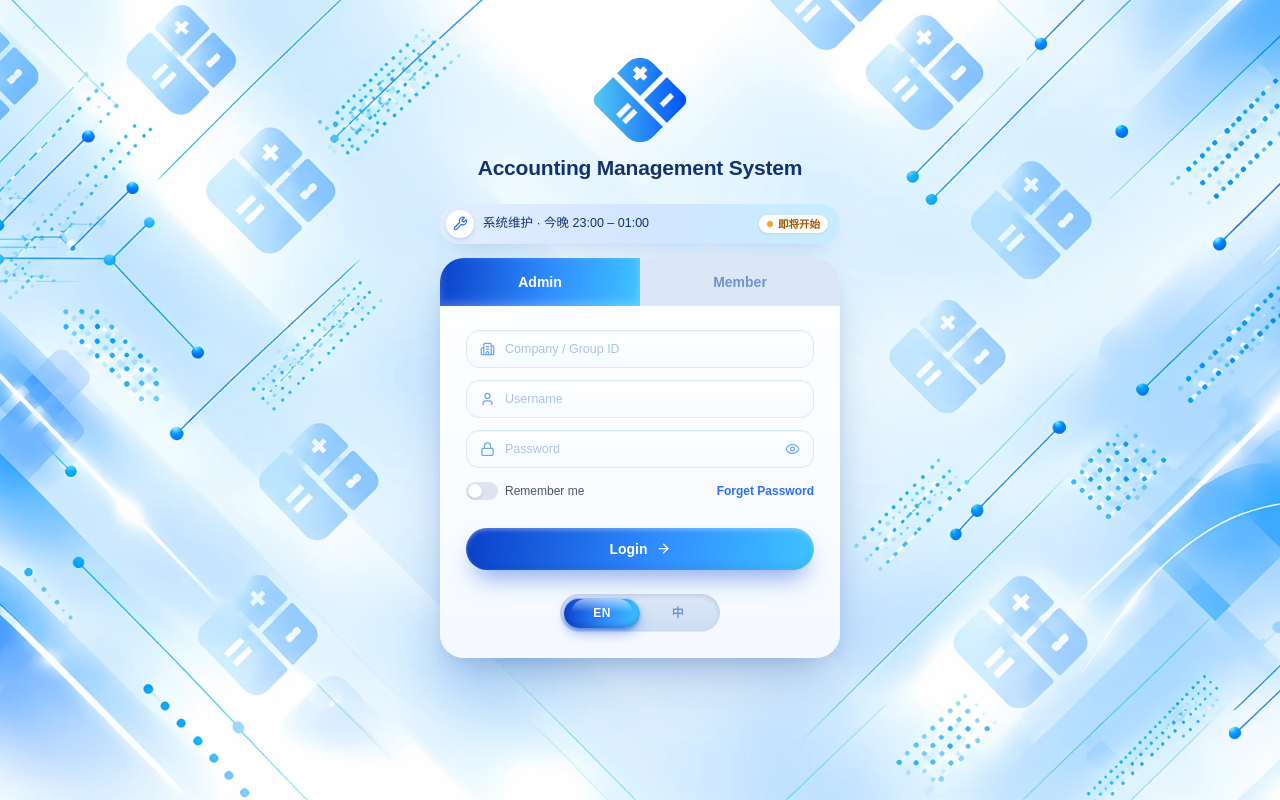
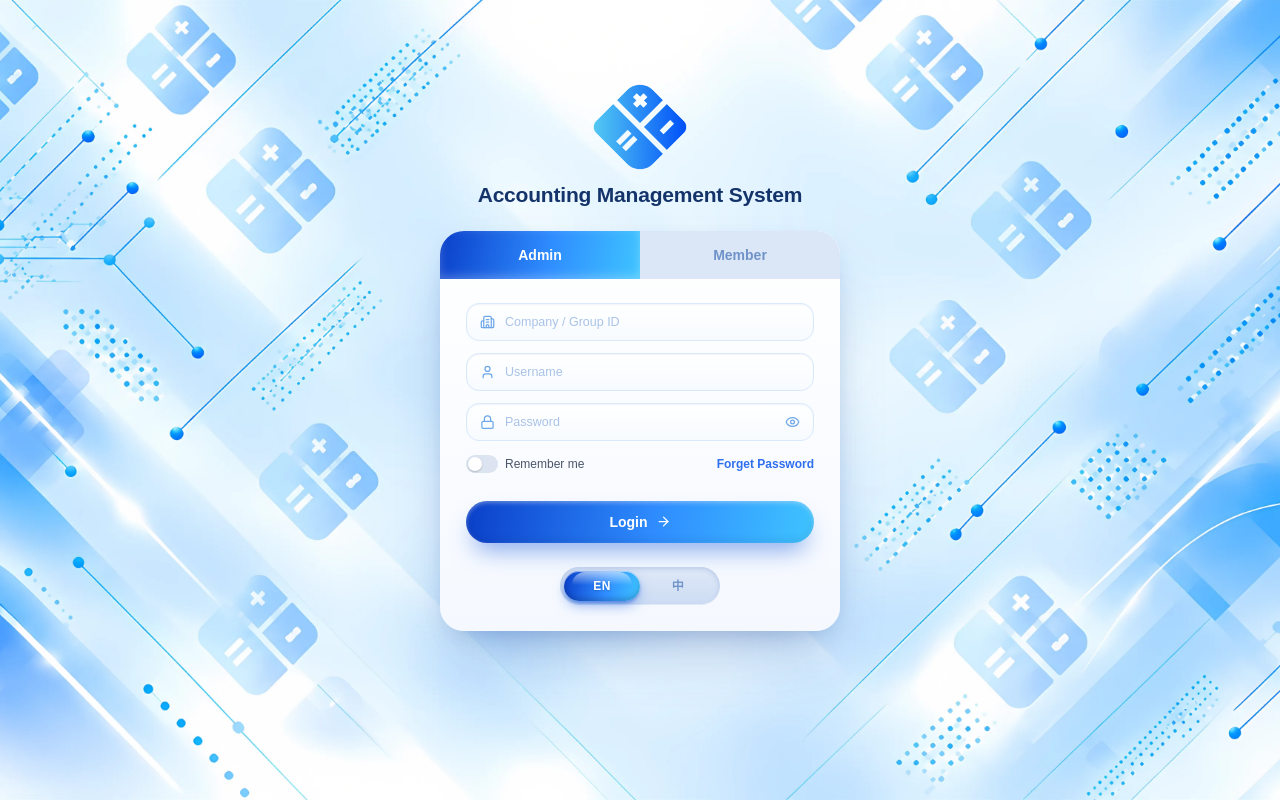
Before and after one commit to Jasonlol63/NewFrontend, a React (Vite) app in the folder frontend/: page /login in a window 1280 px wide. Built offline with nearby package versions, Linux system fonts and the light colour scheme.

Commit message:
hidden announcement design in row 45

```diff
--- a/frontend/src/pages/login/LoginPage.jsx
+++ b/frontend/src/pages/login/LoginPage.jsx
@@ -40,6 +40,9 @@ const LANG_OPTIONS = [
 // it loops back to frame 1 — swap mid-hold, well clear of either edge, so
 // the cut lands on a frame that already looks identical to the static logo
 const LOGO_ANIMATION_MS = 2500;
+
+// Announcement banner is hidden for now; flip to true to bring it back.
+const SHOW_MAINTENANCE_NOTICE = false;
 
 export default function LoginPage() {
   const [role, setRole] = useState("admin");
@@ -106,7 +109,7 @@ export default function LoginPage() {
           Accounting Management System
         </h1>
 
-        <MaintenanceNotice className="mb-[14px]" />
+        {SHOW_MAINTENANCE_NOTICE && <MaintenanceNotice className="mb-[14px]" />}
 
         <div className="overflow-hidden rounded-[24px] bg-gradient-to-b from-white to-[#f5f9ff] shadow-[0_30px_60px_-20px_rgba(20,70,160,0.35),0_10px_25px_-10px_rgba(20,70,160,0.25),inset_0_1px_0_rgba(255,255,255,0.6)]">
           <RoleTabs options={ROLE_OPTIONS} value={role} onChange={setRole} />
```
